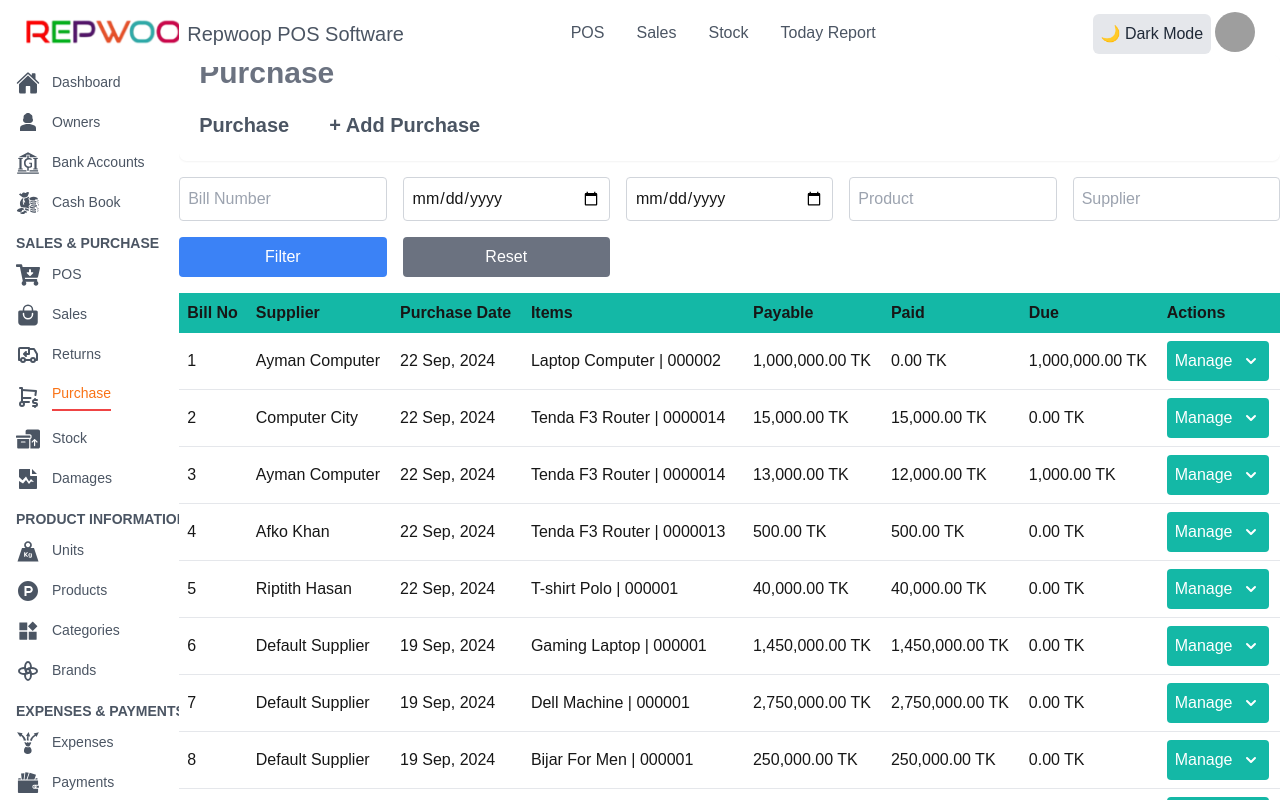
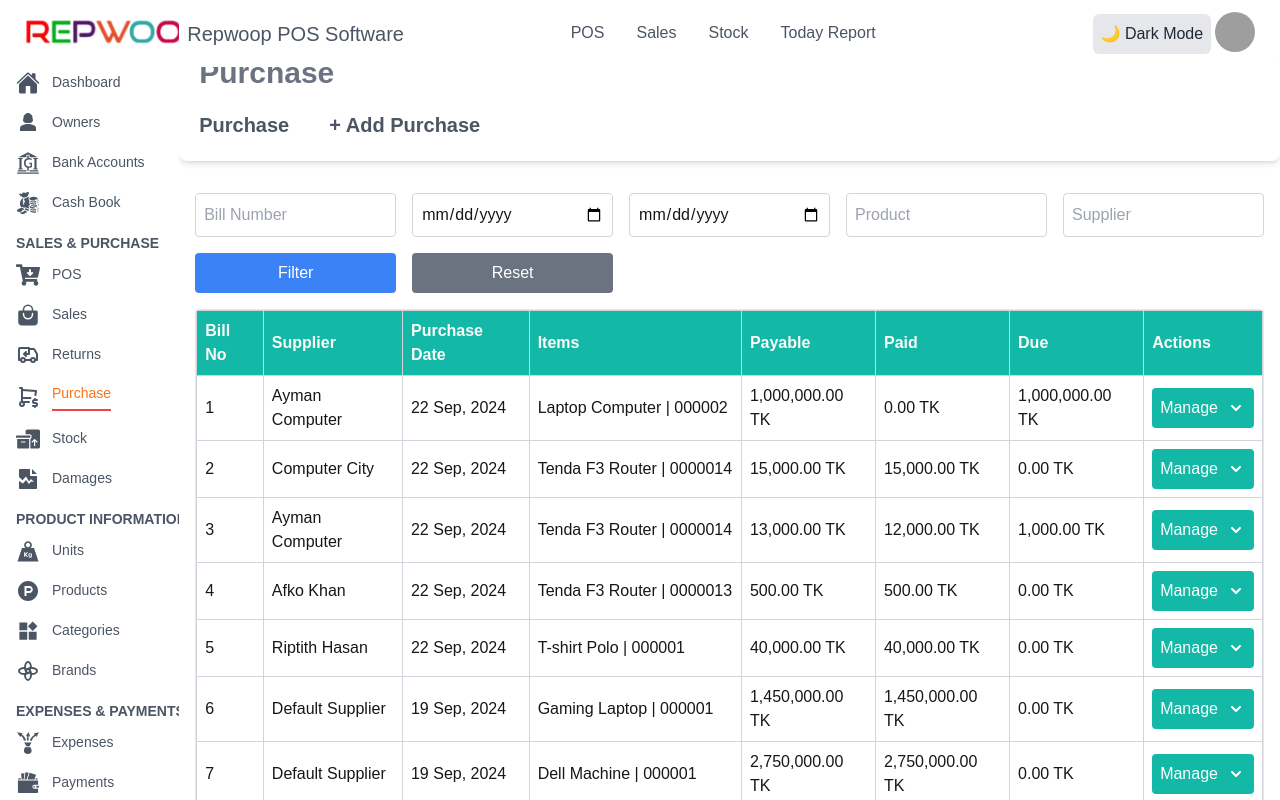
Before and after one commit to md-asif-iqbal/RepWoop-POS-system, a Next.js app: page /Purchase in a window 1280 px wide. Built offline with nearby package versions, Linux system fonts and the light colour scheme; grey boxes are pictures that could not be loaded.

Commit message:
color modifying and responsive

```diff
--- a/app/Owners/Create/page.jsx
+++ b/app/Owners/Create/page.jsx
@@ -27,14 +27,14 @@
       };
   return (
     <div className="bg-white dark:bg-[#141432] ">
-        <div className=" shadow-lg rounded-lg mt-[25%] lg:mt-[5%] ">
+        <div className=" shadow-md rounded-lg mt-[25%] lg:mt-[5%] ">
       <h1 className="text-3xl text-gray-500 mx-5 ">Owners</h1>
         <div className='flex items-start justify-start mx-5 py-5 gap-10'>
-            <Link href="/Owners" className="group text-gray-600 dark:text-white text-xl hover:text-rose-500">
+            <Link href="/Owners" className="group text-gray-600 dark:text-white text-xl hover:text-orange-500">
             Owners
             <span className="block h-0.5 bg-gradient-to-r from-pink-500 to-orange-500 scale-x-0 group-hover:scale-x-100 transition-transform origin-left duration-700"></span>
             </Link>
-            <Link href="/Owners/Create" className="group text-gray-600 dark:text-white text-xl hover:text-rose-500">
+            <Link href="/Owners/Create" className="group text-gray-600 dark:text-white text-xl hover:text-orange-500">
             + Add new Owners
             <span className="block h-0.5 bg-gradient-to-r from-pink-500 to-orange-500 scale-x-0 group-hover:scale-x-100 transition-transform origin-left duration-700"></span>
             </Link>
--- a/app/Owners/page.jsx
+++ b/app/Owners/page.jsx
@@ -51,14 +51,14 @@
         <div className="p-0  mt-[25%] lg:mt-[5%]  w-full min-h-full">
       {/* Title Section */}
 
-      <div className=" mb-4  shadow-sm rounded-lg ">
+      <div className=" mb-4  shadow-md rounded-lg ">
       <h1 className="text-3xl text-gray-500 mx-5 ">Owners</h1>
         <div className='flex items-start justify-start mx-5 py-5 gap-10'>
-            <Link href="/Owners" className="group text-gray-600 dark:text-white text-xl hover:text-rose-500">
+            <Link href="/Owners" className="group text-gray-600 dark:text-white text-xl hover:text-orange-500">
             Owners
             <span className="block h-0.5 bg-gradient-to-r from-pink-500 to-orange-500 scale-x-0 group-hover:scale-x-100 transition-transform origin-left duration-700"></span>
             </Link>
-            <Link href="/Owners/Create" className="group text-gray-600 dark:text-white text-xl hover:text-rose-500">
+            <Link href="/Owners/Create" className="group text-gray-600 dark:text-white text-xl hover:text-orange-500">
             + Add new Owners
             <span className="block h-0.5 bg-gradient-to-r from-pink-500 to-orange-500 scale-x-0 group-hover:scale-x-100 transition-transform origin-left duration-700"></span>
             </Link>
--- a/app/Purchase/Create/page.jsx
+++ b/app/Purchase/Create/page.jsx
@@ -8,14 +8,14 @@
         <div className="p-0  mt-[25%] lg:mt-[5%]  w-full">
       {/* Title Section */}
 
-      <div className=" mb-4  shadow-sm rounded-lg ">
+      <div className=" mb-4  shadow-md rounded-lg ">
       <h1 className="text-3xl text-gray-500 mx-5 font-bold">Purchase</h1>
         <div className='flex items-start justify-start mx-5 py-5 gap-10'>
-            <Link href="/Purchase" className="group text-gray-600 dark:text-white text-xl hover:text-rose-500">
+            <Link href="/Purchase" className="group text-gray-600 dark:text-white text-xl hover:text-orange-500">
             Purchase
             <span className="block h-0.5 bg-gradient-to-r from-pink-500 to-orange-500 scale-x-0 group-hover:scale-x-100 transition-transform origin-left duration-700"></span>
             </Link>
-            <Link href="/Purchase/Create" className="group text-gray-600 dark:text-white text-xl hover:text-rose-500">
+            <Link href="/Purchase/Create" className="group text-gray-600 dark:text-white text-xl hover:text-orange-500">
             + Add Purchase
             <span className="block h-0.5 bg-gradient-to-r from-pink-500 to-orange-500 scale-x-0 group-hover:scale-x-100 transition-transform origin-left duration-700"></span>
             </Link>
--- a/app/Purchase/page.jsx
+++ b/app/Purchase/page.jsx
@@ -4,6 +4,8 @@
 import { GrUserSettings } from 'react-icons/gr';
 import { TbEdit, TbInvoice } from 'react-icons/tb';
 import { IoTvOutline } from "react-icons/io5";
+import { MdOutlineDeleteSweep, MdOutlinePayments } from 'react-icons/md';
+import { FaPrint } from "react-icons/fa";
 
 export default function Purchase() {
     const [isDropdownOpen, setIsDropdownOpen] = useState(null);
@@ -231,21 +233,21 @@
         <div className="p-0  mt-[25%] lg:mt-[5%]  w-full">
       {/* Title Section */}
 
-      <div className=" mb-4  shadow-sm rounded-lg font-bold">
+      <div className=" mb-4  shadow-md rounded-lg font-bold">
       <h1 className="text-3xl text-gray-500 mx-5 ">Purchase</h1>
         <div className='flex items-start justify-start mx-5 py-5 gap-10'>
-            <Link href="/Purchase" className="group text-gray-600 dark:text-white text-xl hover:text-rose-500">
+            <Link href="/Purchase" className="group text-gray-600 dark:text-white text-xl hover:text-orange-500">
             Purchase
             <span className="block h-0.5 bg-gradient-to-r from-pink-500 to-orange-500 scale-x-0 group-hover:scale-x-100 transition-transform origin-left duration-700"></span>
             </Link>
-            <Link href="/Purchase/Create" className="group text-gray-600 dark:text-white text-xl hover:text-rose-500">
+            <Link href="/Purchase/Create" className="group text-gray-600 dark:text-white text-xl hover:text-orange-500">
             + Add Purchase
             <span className="block h-0.5 bg-gradient-to-r from-pink-500 to-orange-500 scale-x-0 group-hover:scale-x-100 transition-transform origin-left duration-700"></span>
             </Link>
         </div>
       </div>
               {/* here is another section */}
-              <div className="">
+              <div className="p-4">
       {/* Filter Section */}
                     <div className="mb-4 grid grid-cols-1 md:grid-cols-5 gap-4">
                         <input
@@ -301,31 +303,31 @@
                     </div>
 
                     {/* Table Section */}
-                    <div className="overflow-x-auto dark:bg-[#212144] dark:text-white">
-                        <table className="min-w-full table-auto">
+                    <div className="overflow-x-auto dark:bg-[#212144] dark:text-white border rounded ">
+                        <table className="min-w-full table-auto border-collapse border border-gray-300">
                         <thead>
-                            <tr className="bg-teal-500">
-                            <th className="p-2 text-left">Bill No</th>
-                            <th className="p-2 text-left">Supplier</th>
-                            <th className="p-2 text-left">Purchase Date</th>
-                            <th className="p-2 text-left">Items</th>
-                            <th className="p-2 text-left">Payable</th>
-                            <th className="p-2 text-left">Paid</th>
-                            <th className="p-2 text-left">Due</th>
-                            <th className="p-2 text-left">Actions</th>
+                            <tr className="bg-teal-500 text-stone-50">
+                            <th className="p-2 text-left border border-gray-300">Bill No</th>
+                            <th className="p-2 text-left border border-gray-300">Supplier</th>
+                            <th className="p-2 text-left border border-gray-300">Purchase Date</th>
+                            <th className="p-2 text-left border border-gray-300">Items</th>
+                            <th className="p-2 text-left border border-gray-300">Payable</th>
+                            <th className="p-2 text-left border border-gray-300">Paid</th>
+                            <th className="p-2 text-left border border-gray-300">Due</th>
+                            <th className="p-2 text-left border border-gray-300">Actions</th>
                             </tr>
                         </thead>
                         <tbody>
                             {purchases.map((purchase, index) => (
                             <tr key={purchase.billNo} className="border-b">
-                                <td className="p-2">{purchase.billNo}</td>
-                                <td className="p-2">{purchase.supplier}</td>
-                                <td className="p-2">{purchase.purchaseDate}</td>
-                                <td className="p-2">{purchase.items}</td>
-                                <td className="p-2">{purchase.payable}</td>
-                                <td className="p-2">{purchase.paid}</td>
-                                <td className="p-2">{purchase.due}</td>
-                                <td className="p-2 relative">
+                                <td className="p-2 border border-gray-300">{purchase.billNo}</td>
+                                <td className="p-2 border border-gray-300">{purchase.supplier}</td>
+                                <td className="p-2 border border-gray-300">{purchase.purchaseDate}</td>
+                                <td className="p-2 border border-gray-300">{purchase.items}</td>
+                                <td className="p-2 border border-gray-300">{purchase.payable}</td>
+                                <td className="p-2 border border-gray-300">{purchase.paid}</td>
+                                <td className="p-2 border border-gray-300">{purchase.due}</td>
+                                <td className="p-2 relative border border-gray-300">
                                 <button
                                     className="bg-teal-500 text-white p-2 rounded flex items-center"
                                     onClick={() => toggleDropdown(index)}
@@ -353,7 +355,7 @@
                                             onClick={() => alert('Invoice Action')}
                                         >
                                             <span className="mr-2">
-                                            <TbInvoice size={16}/>
+                                            <FaPrint size={16} className='text-teal-500'/>
                                             </span>
                                             Invoice
                                         </button>
@@ -364,7 +366,7 @@
                                             onClick={() => alert('Show Action')}
                                         >
                                             <span className="mr-2 ">
-                                            <IoTvOutline size={16}/>
+                                            <IoTvOutline size={16} className='text-blue-500'/>
                                             </span>
                                             Show
                                         </button>
@@ -376,7 +378,7 @@
                                         >
                                             <span className="mr-2 ">
 
-                                            <TbEdit size={16}/>
+                                            <TbEdit size={16} className='text-blue-500'/>
 
                                             </span>
                                             Edit
@@ -384,44 +386,22 @@
                                         </li>
                                         <li>
                                         <button
-                                            className="w-full px-4 py-2 text-sm text-left text-gray-700 hover:bg-gray-100 flex items-center"
+                                            className="w-full px-4 py-2 hover:scale-110 text-sm text-left text-gray-700 hover:bg-gray-100 flex items-center"
                                             onClick={() => alert('Add Payment Action')}
                                         >
                                             <span className="mr-2">
-                                            <svg
-                                                xmlns="http://www.w3.org/2000/svg"
-                                                className="h-5 w-5"
-                                                viewBox="0 0 20 20"
-                                                fill="currentColor"
-                                            >
-                                                <path
-                                                fillRule="evenodd"
-                                                d="M10 2a8 8 0 100 16 8 8 0 000-16zM9 11V9H7v2H9zm2 0h2V9h-2v2z"
-                                                clipRule="evenodd"
-                                                />
-                                            </svg>
+                                            <MdOutlinePayments size={16} className='text-teal-500'/>
                                             </span>
                                             Add Payment
                                         </button>
                                         </li>
                                         <li>
                                         <button
-                                            className="w-full px-4 py-2 text-sm text-left text-red-600 hover:bg-red-100 flex items-center"
+                                            className="w-full px-4 py-2 hover:scale-110 text-sm text-left text-red-600 hover:bg-red-100 flex items-center"
                                             onClick={() => alert('Delete Action')}
                                         >
                                             <span className="mr-2">
-                                            <svg
-                                                xmlns="http://www.w3.org/2000/svg"
-                                                className="h-5 w-5"
-                                                viewBox="0 0 20 20"
-                                                fill="currentColor"
-                                            >
-                                                <path
-                                                fillRule="evenodd"
-                                                d="M8 4a1 1 0 011-1h2a1 1 0 011 1v1h5a1 1 0 110 2H4a1 1 0 110-2h5V4zm3 4v5a1 1 0 01-2 0V8a1 1 0 012 0z"
-                                                clipRule="evenodd"
-                                                />
-                                            </svg>
+                                            <MdOutlineDeleteSweep size={16}/>
                                             </span>
                                             Delete
                                         </button>
--- a/app/Returns/page.jsx
+++ b/app/Returns/page.jsx
@@ -191,9 +191,7 @@
     <table className="min-w-full bg-white dark:bg-[#29294e] border rounded-md shadow-md">
       <thead className="">
         <tr>
-          <th className="p-4 text-left gap-5">
-          <input type="checkbox" value={filteredSalesReturns} />
-            Select</th>
+        <th className="p-4 text-left">Product</th>
 
           <th className="p-4 text-left">Product Image</th>
           <th className="p-4 text-left">Product Name</th>
```
